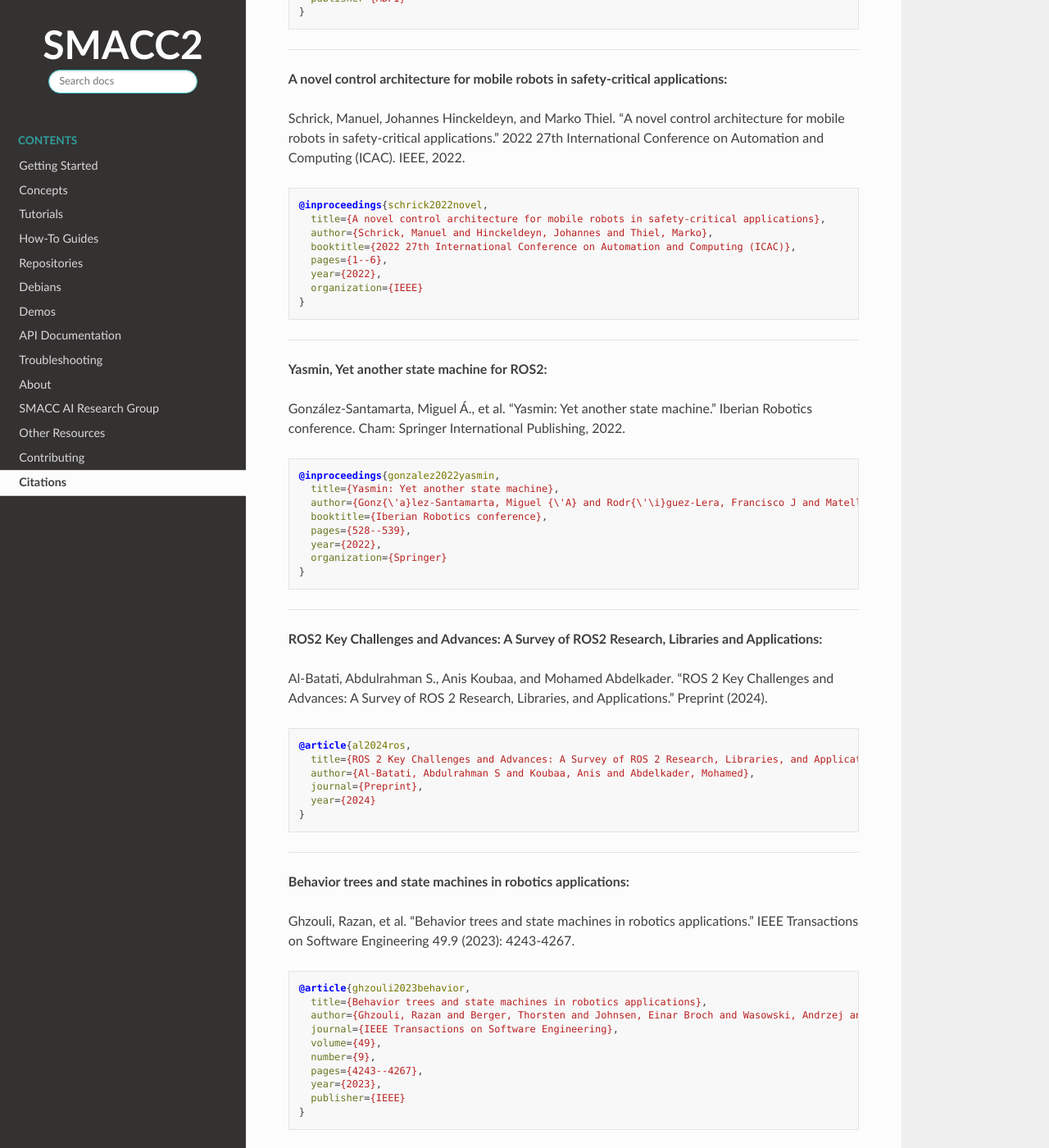
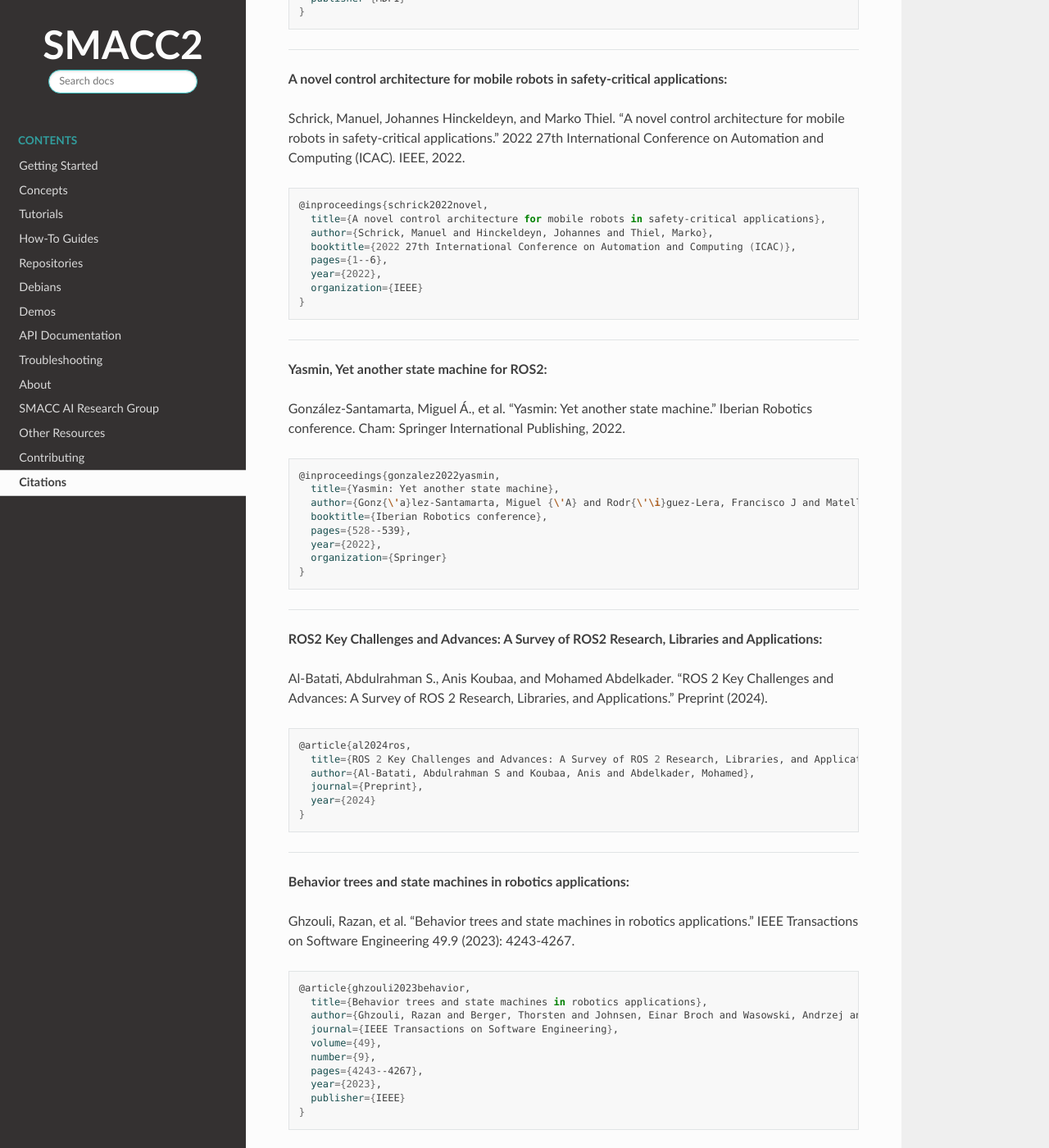
Before and after one commit to robosoft-ai/smacc2_docs, a Sphinx documentation site: the page built from docs/source/citations.rst, in a window 1280 px wide and 1400 px high, scrolled down 767 px. Shown: the whole window at 82% size. Built offline with Sphinx 7.4.7 and the Read the Docs theme 3.1.0, drawn with Linux system fonts in a browser that asks for light colours; comment, search, counter and statistics services are not loaded; some of the changed text lies outside the part shown.

Commit message:
Citations undo

```diff
--- a/docs/source/citations.rst
+++ b/docs/source/citations.rst
@@ -9,7 +9,7 @@ Citations
 
 Carvalho, David, et al. "A SMACC based mission control system for autonomous underwater vehicles." OCEANS 2022, Hampton Roads. IEEE, 2022.
 
-.. code-block:: bibtex
+.. code-block:: bash
 
    @inproceedings{carvalho2022smacc,
      title={A SMACC based mission control system for autonomous underwater vehicles},
@@ -26,7 +26,7 @@ Carvalho, David, et al. "A SMACC based mission control system for autonomous und
 
 Vismanis, Oskars, et al. "Robotic system for post office package handling." Applied Sciences 13.13 (2023): 7643.
 
-.. code-block:: bibtex
+.. code-block:: bash
 
    @article{vismanis2023robotic,
      title={Robotic system for post office package handling},
@@ -46,7 +46,7 @@ Vismanis, Oskars, et al. "Robotic system for post office package handling." Appl
 
 Schrick, Manuel, Johannes Hinckeldeyn, and Marko Thiel. "A novel control architecture for mobile robots in safety-critical applications." 2022 27th International Conference on Automation and Computing (ICAC). IEEE, 2022.
 
-.. code-block:: bibtex
+.. code-block:: bash
 
    @inproceedings{schrick2022novel,
      title={A novel control architecture for mobile robots in safety-critical applications},
@@ -64,7 +64,7 @@ Schrick, Manuel, Johannes Hinckeldeyn, and Marko Thiel. "A novel control archite
 
 González-Santamarta, Miguel Á., et al. "Yasmin: Yet another state machine." Iberian Robotics conference. Cham: Springer International Publishing, 2022.
 
-.. code-block:: bibtex
+.. code-block:: bash
 
    @inproceedings{gonzalez2022yasmin,
      title={Yasmin: Yet another state machine},
@@ -82,7 +82,7 @@ González-Santamarta, Miguel Á., et al. "Yasmin: Yet another state machine." Ib
 
 Al-Batati, Abdulrahman S., Anis Koubaa, and Mohamed Abdelkader. "ROS 2 Key Challenges and Advances: A Survey of ROS 2 Research, Libraries, and Applications." Preprint (2024).
 
-.. code-block:: bibtex
+.. code-block:: bash
 
    @article{al2024ros,
      title={ROS 2 Key Challenges and Advances: A Survey of ROS 2 Research, Libraries, and Applications},
@@ -98,7 +98,7 @@ Al-Batati, Abdulrahman S., Anis Koubaa, and Mohamed Abdelkader. "ROS 2 Key Chall
 
 Ghzouli, Razan, et al. "Behavior trees and state machines in robotics applications." IEEE Transactions on Software Engineering 49.9 (2023): 4243-4267.
 
-.. code-block:: bibtex
+.. code-block:: bash
 
    @article{ghzouli2023behavior,
      title={Behavior trees and state machines in robotics applications},
@@ -118,7 +118,7 @@ Ghzouli, Razan, et al. "Behavior trees and state machines in robotics applicatio
 
 Kesy, Anton. Integration and Evaluation of a Framework for Decision-Making in Autonomous Systems. Diss. Hochschule Offenburg, 2024.
 
-.. code-block:: bibtex
+.. code-block:: bash
 
    @phdthesis{kesy2024integration,
      title={Integration and Evaluation of a Framework for Decision-Making in Autonomous Systems},
@@ -134,7 +134,7 @@ Kesy, Anton. Integration and Evaluation of a Framework for Decision-Making in Au
 
 Steinbrink, Marco. "Sampling-Based Exploration Strategies for Mobile Robot Autonomy." (2023).
 
-.. code-block:: bibtex
+.. code-block:: bash
 
    @article{steinbrink2023sampling,
      title={Sampling-Based Exploration Strategies for Mobile Robot Autonomy},
```
